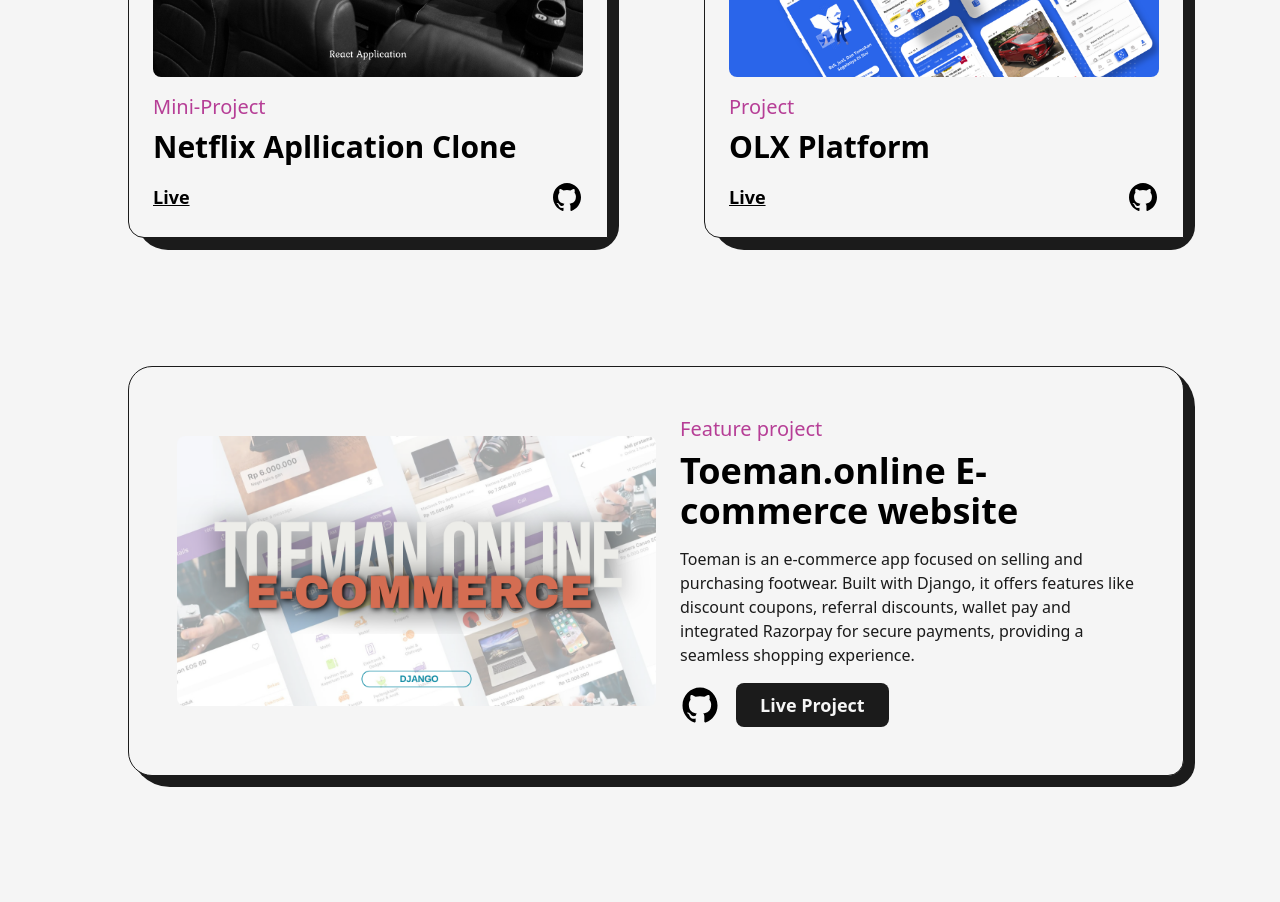
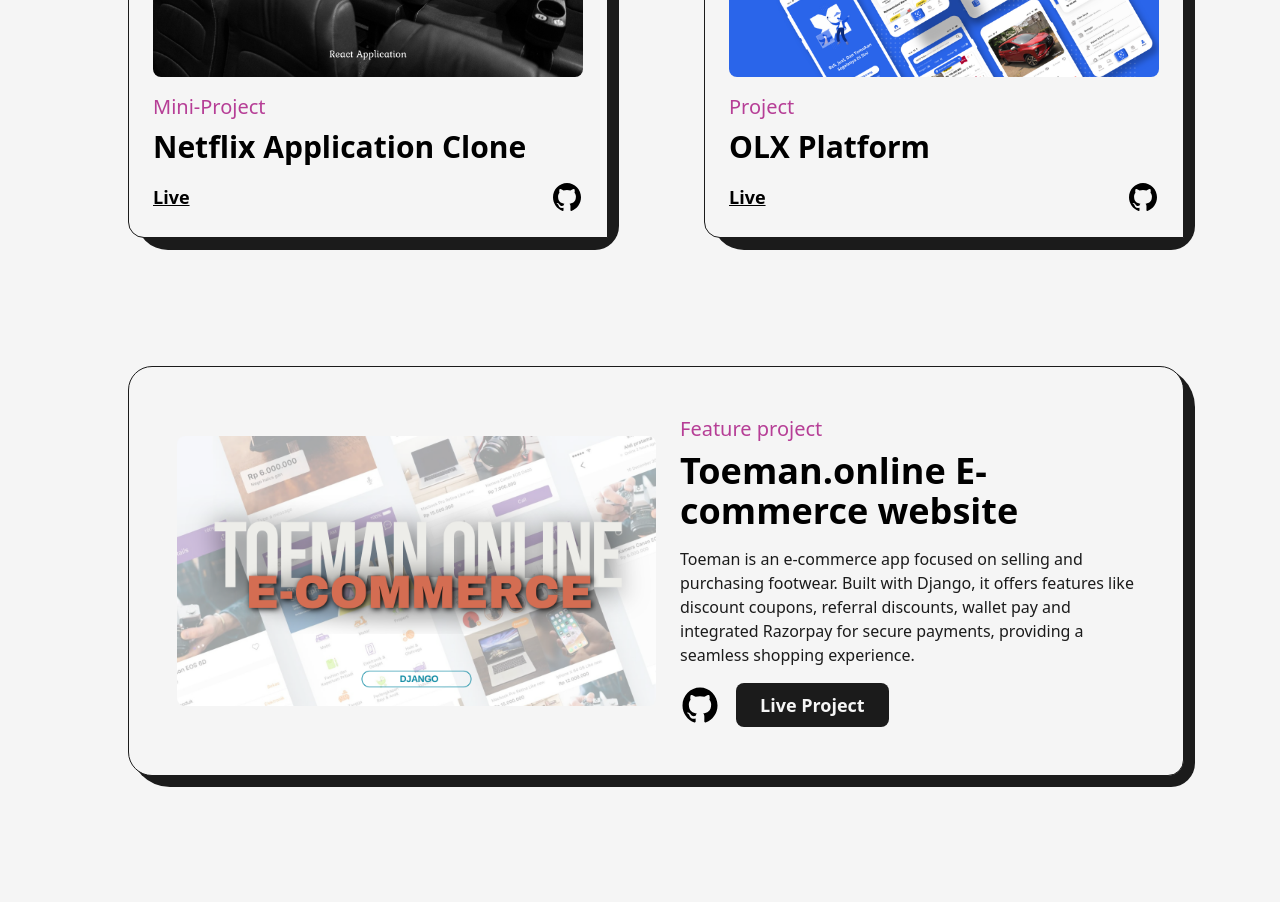
Before and after one commit to abhinandav/Portfolio-NextJS, a Next.js app: page /projects in a window 1280 px wide. Shown: the part 1160-2062 px from the top of the page. Built offline with nearby package versions, Linux system fonts and the light colour scheme.

Commit message:
change resume

```diff
--- a/src/pages/projects.js
+++ b/src/pages/projects.js
@@ -114,7 +114,7 @@ function Projects() {
                         </div>
                         <div className='col-span-6 sm:col-span-12'>
                             <Project
-                                title='Netflix Apllication Clone'
+                                title='Netflix Application Clone'
                                 link='https://netflilx.vercel.app/'
                                 type='Mini-Project'
                                 github='https://github.com/abhinandav/Netflix-react-clone'
```
